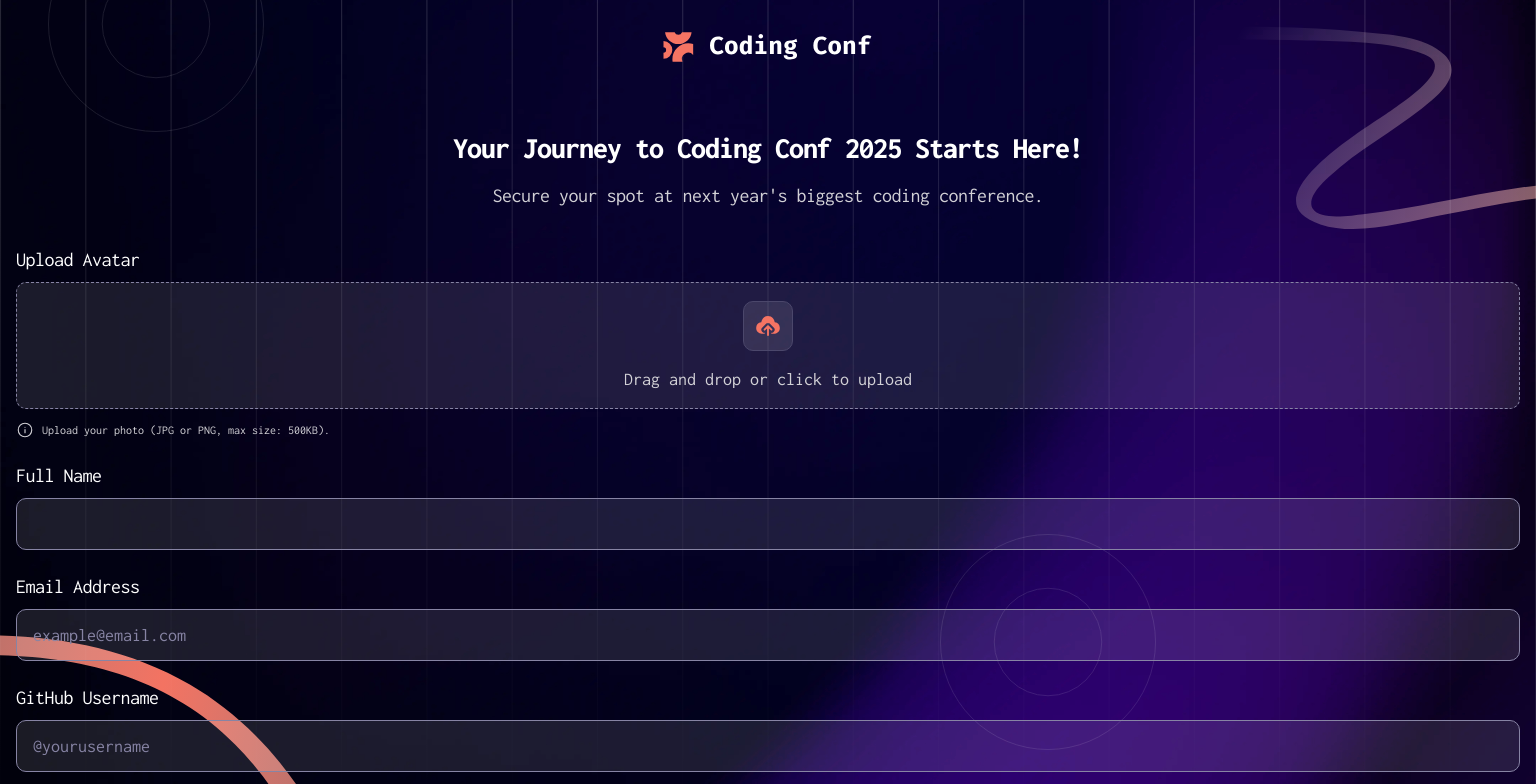
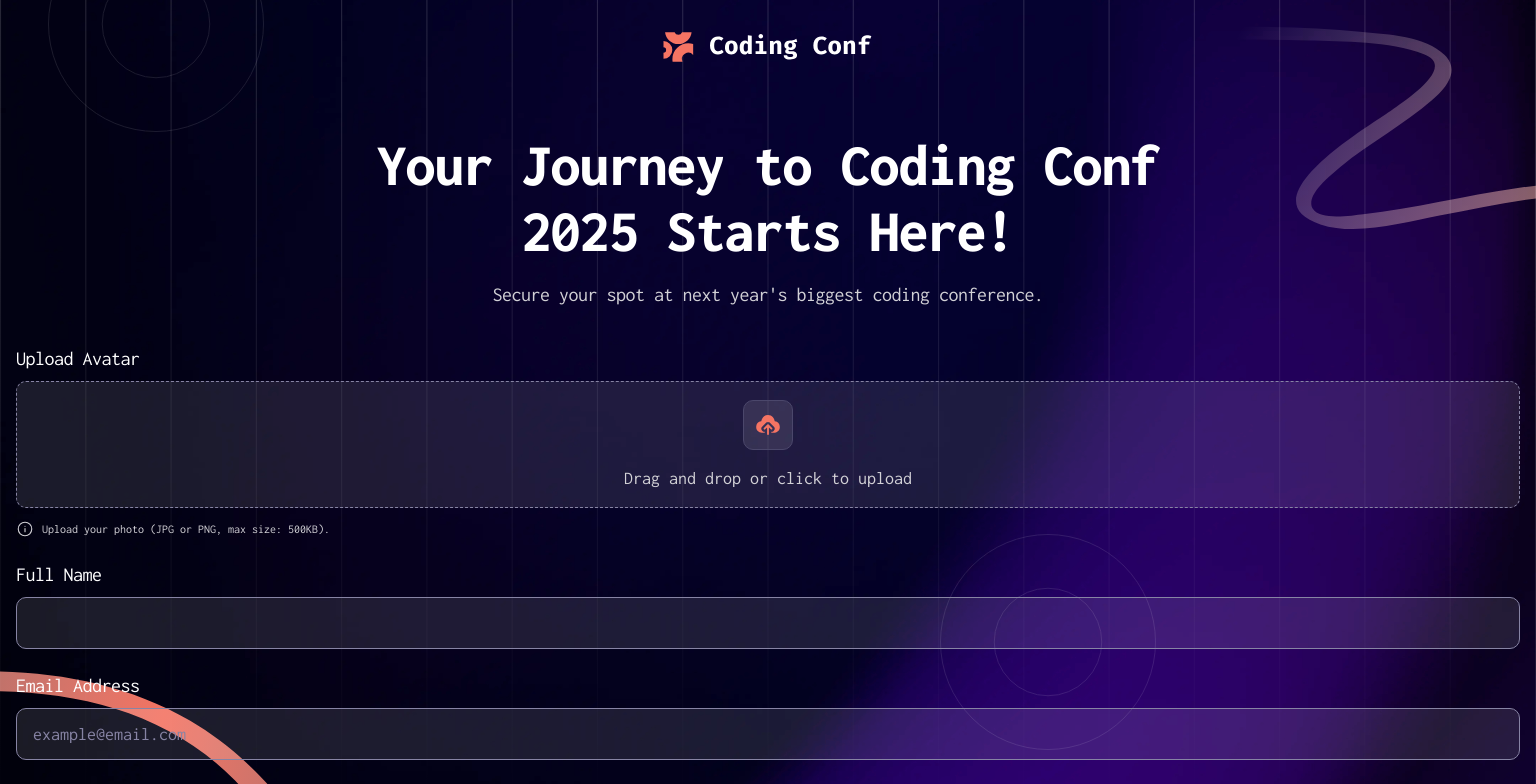
Before and after one commit to VenusY/frontend-mentor-conference-ticket-generator, a React app: page / in a window 1536 px wide. Shown: the top 784 px of the page. Built offline with nearby package versions, Linux system fonts and the light colour scheme.

Commit message:
Increase heading font size for desktop

```diff
--- a/src/styles/scss/App.scss
+++ b/src/styles/scss/App.scss
@@ -98,5 +98,10 @@ body {
     display: flex;
     flex-direction: column;
     align-items: center;
+
+    &__heading {
+      width: 800px;
+      font-size: u.rem(60);
+    }
   }
 }
```
